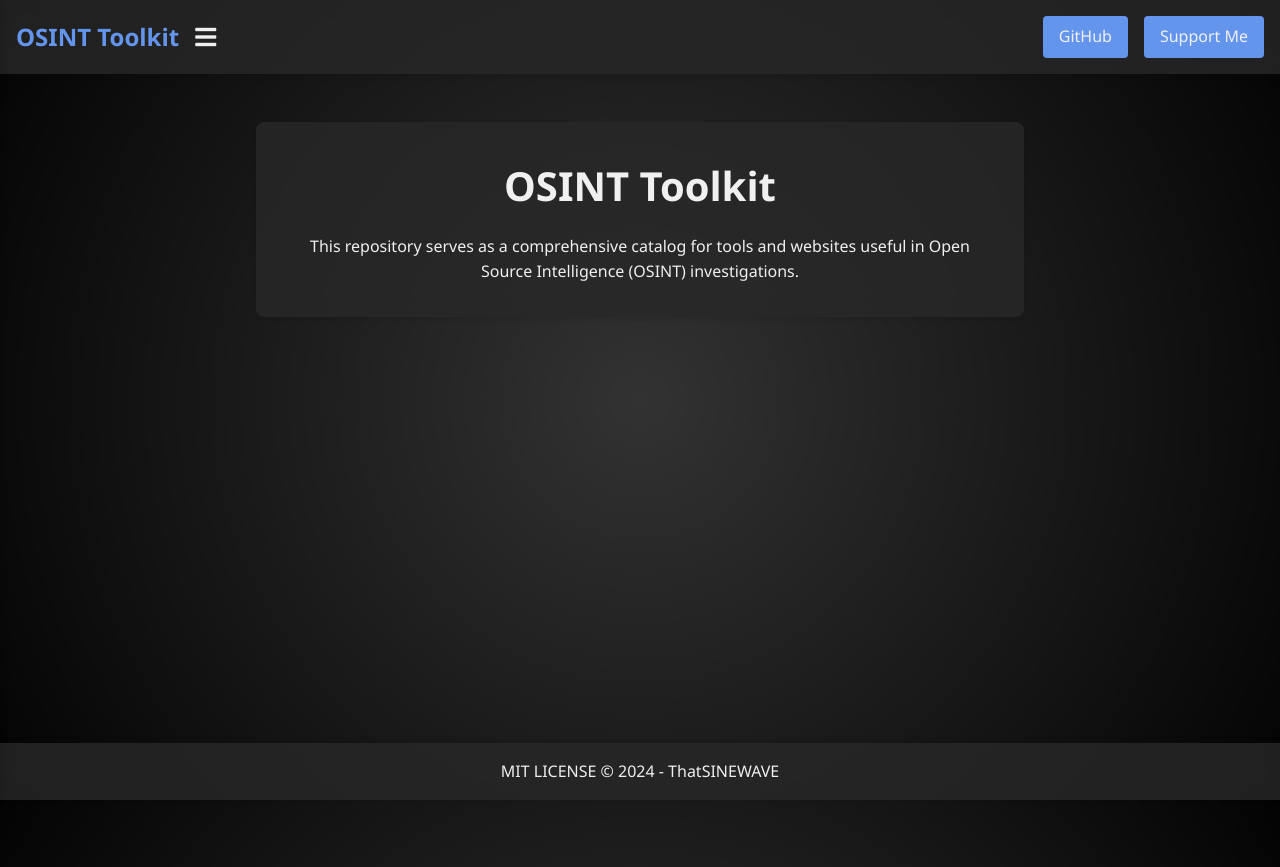
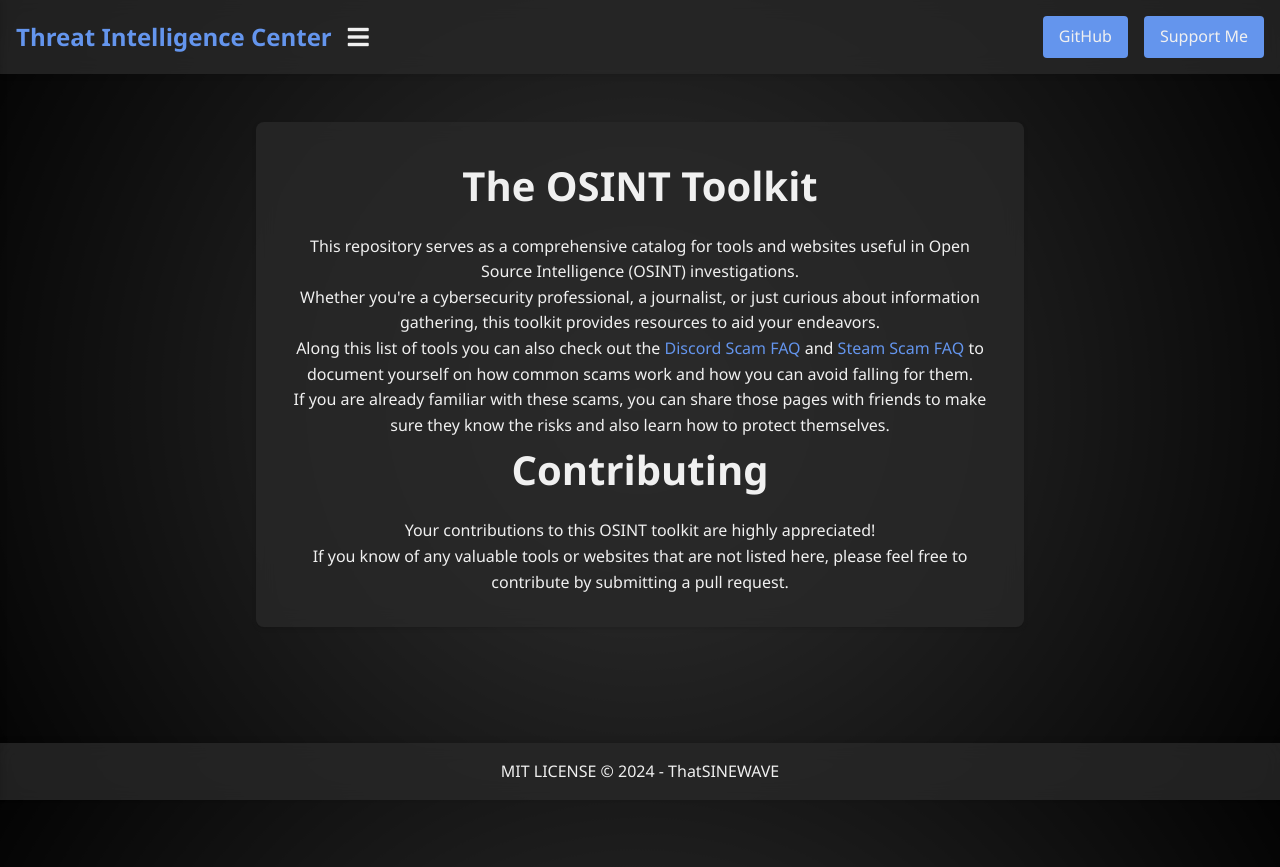
Before and after one commit to ThatSINEWAVE/OSINT-Toolkit, a plain HTML site: page index.html in a window 1280 px wide. Drawn offline with Linux system fonts and the light colour scheme.

Commit message:
Update index.html

```diff
--- a/index.html
+++ b/index.html
@@ -3,7 +3,7 @@
 <head>
   <meta charset="UTF-8">
   <meta name="viewport" content="width=device-width, initial-scale=1.0">
-  <title>OSINT Toolkit - Home</title>
+  <title>Threat Intelligence Center - Home</title>
   <link rel="stylesheet" href="styles.css">
   <link rel="stylesheet" href="https://cdnjs.cloudflare.com/ajax/libs/font-awesome/5.15.3/css/all.min.css">
   <link rel="icon" href="site-data/favicon.ico" type="image/x-icon">
@@ -16,7 +16,7 @@
 
   <header>
     <div class="header-left">
-      <a href="index.html"><h1>OSINT Toolkit</h1></a>
+      <a href="index.html"><h1>Threat Intelligence Center</h1></a>
       <div class="sidebar-toggle">
         <i class="fas fa-bars"></i>
       </div>
@@ -50,8 +50,14 @@
 
   <main>
     <section id="home">
-      <h1>OSINT Toolkit</h1>
+      <h1>The OSINT Toolkit</h1>
       <p>This repository serves as a comprehensive catalog for tools and websites useful in Open Source Intelligence (OSINT) investigations.</p>
+      <p>Whether you're a cybersecurity professional, a journalist, or just curious about information gathering, this toolkit provides resources to aid your endeavors.</p>
+      <p>Along this list of tools you can also check out the <a href="discord-scams.html">Discord Scam FAQ</a> and <a href="steam-scams.html">Steam Scam FAQ</a> to document yourself on how common scams work and how you can avoid falling for them.</p>
+      <p>If you are already familiar with these scams, you can share those pages with friends to make sure they know the risks and also learn how to protect themselves.</p>
+      <h1>Contributing</h1>
+      <p>Your contributions to this OSINT toolkit are highly appreciated!</p>
+      <p>If you know of any valuable tools or websites that are not listed here, please feel free to contribute by submitting a pull request.</p>
     </section>
   </main>
 
```
